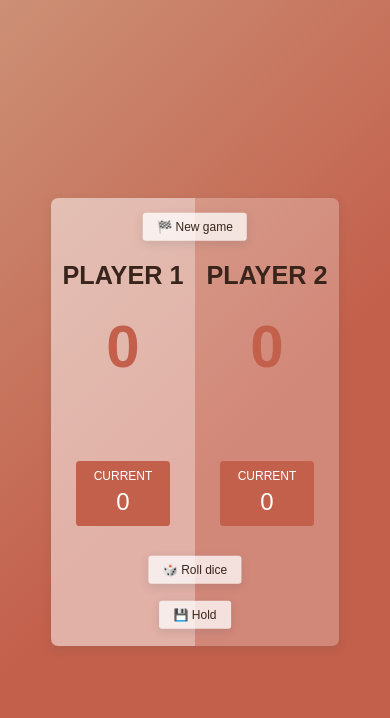
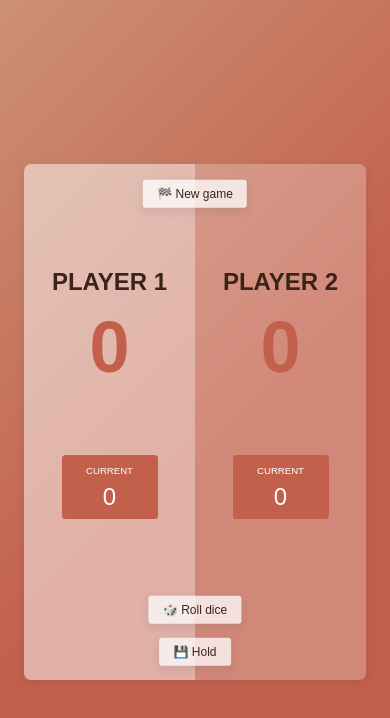
Before and after one commit to Negodiaev/pig-game, a plain HTML site: page src/index.html in a window 390 px wide. Drawn offline with Linux system fonts and the light colour scheme.

Commit message:
style: update responsive styles

```diff
--- a/docs/index.fcf714d7.css
+++ b/docs/index.fcf714d7.css
@@ -12,6 +12,11 @@
   box-sizing: border-box;
 }
 
+html, body {
+  overscroll-behavior: none;
+  touch-action: manipulation;
+}
+
 html {
   font-size: 62.5%;
 }
@@ -19,6 +24,10 @@ html {
 ul, p, h1, h2, h3, h4, h5, h6 {
   margin: 0;
   padding: 0;
+}
+
+p {
+  line-height: 1;
 }
 
 button:not([disabled]) {
@@ -35,9 +44,9 @@ body {
   flex-direction: column;
   justify-content: center;
   align-items: center;
-  min-height: 100dvh;
+  height: 100dvh;
   margin: 0;
-  padding: 1.6rem;
+  padding: 4rem;
   font-family: Arial, Helvetica Neue, Helvetica, sans-serif;
   font-size: 1.6rem;
   line-height: 1.4;
@@ -49,10 +58,10 @@ body {
   -webkit-user-select: none;
   user-select: none;
   box-shadow: var(--shadow-default);
-  width: 102.4rem;
-  max-width: 80%;
-  height: 86rem;
-  max-height: 80dvh;
+  width: 100%;
+  max-width: 102.4rem;
+  height: 95dvh;
+  max-height: 86rem;
   display: flex;
   position: relative;
 }
@@ -86,7 +95,7 @@ body {
 
 .title {
   text-transform: uppercase;
-  font-size: 4.2rem;
+  font-size: 4rem;
   transition: color .2s ease-in-out;
 }
 
@@ -100,7 +109,7 @@ body {
 
 .total {
   color: var(--primary);
-  font-size: 10rem;
+  font-size: 12rem;
   font-weight: 700;
 }
 
@@ -113,13 +122,18 @@ body {
   background-color: var(--primary);
   border-radius: .6rem;
   width: 50%;
-  padding: 1.2rem;
+  max-width: 16rem;
+  padding: 1.6rem;
 }
 
 .subtitle {
   text-transform: uppercase;
-  font-size: 2rem;
+  font-size: 1.6rem;
   font-weight: 400;
+}
+
+.player__subtitle {
+  margin-bottom: 1.2rem;
 }
 
 .current {
@@ -155,30 +169,20 @@ body {
 }
 
 .board__btn--new {
-  top: 10%;
+  top: 5rem;
 }
 
 .board__btn--roll {
-  top: 80%;
+  bottom: 7rem;
 }
 
 .board__btn--hold {
-  top: 90%;
+  bottom: 0;
 }
 
 @media (width <= 767px) {
   html {
     font-size: 37.5%;
-  }
-
-  body {
-    padding: 2rem;
-  }
-
-  .board {
-    width: 48rem;
-    max-width: 100%;
-    height: auto;
   }
 
   .player {
@@ -191,19 +195,25 @@ body {
   }
 
   .score {
-    width: 75%;
+    width: 100%;
+  }
+}
+
+@media (width <= 1023px) and (height <= 768px) {
+  .player {
+    padding-top: 14rem;
+  }
+}
+
+@media (height <= 600px) and (width >= 768px) {
+  body {
+    height: auto;
+    min-height: 100dvh;
   }
 
-  .board__btn--new {
-    top: 4.8rem;
-  }
-
-  .board__btn--roll {
-    top: 83%;
-  }
-
-  .board__btn--hold {
-    top: 93%;
+  .board {
+    flex-shrink: 0;
+    height: 54rem;
   }
 }
 
--- a/src/index.html
+++ b/src/index.html
@@ -16,7 +16,7 @@
         <h2 id="player-title-1" class="title player__title">Player 1</h2>
         <p id="player-total-1" class="total player__total">0</p>
         <div class="score">
-          <h3 class="subtitle">Current</h3>
+          <h3 class="subtitle player__subtitle">Current</h3>
           <p id="current-1" class="current">0</p>
         </div>
       </div>
@@ -24,7 +24,7 @@
         <h2 id="player-title-2" class="title player__title">Player 2</h2>
         <p id="player-total-2" class="total player__total">0</p>
         <div class="score">
-          <h3 class="subtitle">Current</h3>
+          <h3 class="subtitle player__subtitle">Current</h3>
           <p id="current-2" class="current">0</p>
         </div>
       </div>
--- a/src/style.css
+++ b/src/style.css
@@ -19,6 +19,12 @@
   box-sizing: border-box;
 }
 
+html,
+body {
+  overscroll-behavior: none;
+  touch-action: manipulation;
+}
+
 html {
   /* 10px */
   font-size: 62.5%;
@@ -36,6 +42,10 @@ h6 {
   margin: 0;
 }
 
+p {
+  line-height: 1;
+}
+
 button:not([disabled]) {
   cursor: pointer;
 }
@@ -50,11 +60,11 @@ body {
   justify-content: center;
   align-items: center;
   margin: 0;
-  padding: 1.6rem;
+  padding: 4rem;
   font-family: Arial, 'Helvetica Neue', Helvetica, sans-serif;
   font-size: 1.6rem;
   line-height: 1.4;
-  min-height: 100dvh;
+  height: 100dvh;
   color: var(--dark);
   background: rgb(204, 144, 118);
   background: linear-gradient(135deg, rgba(204, 144, 118, 1) 0%, rgba(195, 96, 76, 1) 55%);
@@ -63,10 +73,10 @@ body {
 .board {
   position: relative;
   display: flex;
-  width: 102.4rem;
-  max-width: 80%;
-  height: 86rem;
-  max-height: 80dvh;
+  width: 100%;
+  max-width: 102.4rem;
+  height: 95dvh;
+  max-height: 86rem;
   text-align: center;
   user-select: none;
   box-shadow: var(--shadow-default);
@@ -100,7 +110,7 @@ body {
 }
 
 .title {
-  font-size: 4.2rem;
+  font-size: 4rem;
   text-transform: uppercase;
   transition: 0.2s color ease-in-out;
 }
@@ -114,7 +124,7 @@ body {
 }
 
 .total {
-  font-size: 10rem;
+  font-size: 12rem;
   font-weight: 700;
   color: var(--primary);
 }
@@ -124,17 +134,22 @@ body {
 }
 
 .score {
-  padding: 1.2rem;
+  padding: 1.6rem;
   border-radius: 0.6rem;
   width: 50%;
+  max-width: 16rem;
   color: var(--white);
   background-color: var(--primary);
 }
 
 .subtitle {
-  font-size: 2rem;
+  font-size: 1.6rem;
   font-weight: 400;
   text-transform: uppercase;
+}
+
+.player__subtitle {
+  margin-bottom: 1.2rem;
 }
 
 .current {
@@ -171,31 +186,21 @@ body {
 }
 
 .board__btn--new {
-  top: 10%;
+  top: 5rem;
 }
 
 .board__btn--roll {
-  top: 80%;
+  bottom: 7rem;
 }
 
 .board__btn--hold {
-  top: 90%;
+  bottom: 0;
 }
 
 @media (max-width: 767px) {
   html {
     /* 6px */
     font-size: 37.5%;
-  }
-
-  body {
-    padding: 2rem;
-  }
-
-  .board {
-    width: 48rem;
-    max-width: 100%;
-    height: auto;
   }
 
   .player {
@@ -208,18 +213,24 @@ body {
   }
 
   .score {
-    width: 75%;
+    width: 100%;
+  }
+}
+
+@media (max-width: 1023px) and (max-height: 768px) {
+  .player {
+    padding-top: 14rem;
+  }
+}
+
+@media (max-height: 600px) and (min-width: 768px) {
+  body {
+    height: auto;
+    min-height: 100dvh;
   }
 
-  .board__btn--new {
-    top: 4.8rem;
-  }
-
-  .board__btn--roll {
-    top: 83%;
-  }
-
-  .board__btn--hold {
-    top: 93%;
+  .board {
+    flex-shrink: 0;
+    height: 54rem;
   }
 }
```
Also changed, not shown: docs/index.html (+2 -2 lines), 1 other file.
